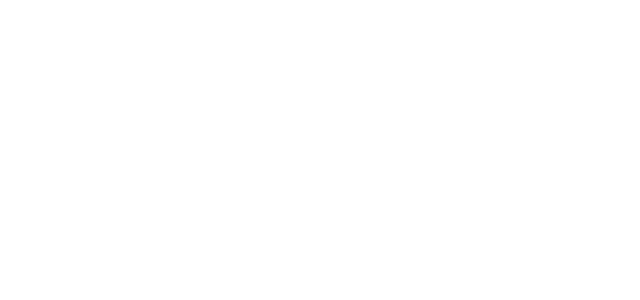
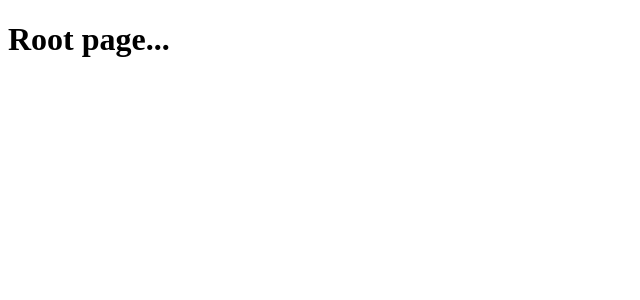
Before and after one commit to GaelQuesadilla/mycronote, a React (Create React App) app: page /default/root in a window 1280 px wide. Before the commit this address had no page. Shown: the top 300 px of the page, without its empty margins (0-640 px from the left). Built offline with nearby package versions, Linux system fonts and the light colour scheme.

Commit message:
⚛ Routes works for multiple storages and items

```diff
--- a/src/App.js
+++ b/src/App.js
@@ -1,5 +1,5 @@
 // Dependencies
-import { Route, Routes } from "react-router-dom";
+import { Route, Routes, Navigate } from "react-router-dom";
 
 // Components
 import Root from "./pages/Root";
@@ -8,8 +8,11 @@
   return (
     <>
       <Routes>
-        <Route exact path="/" element={<Root/>} />
+        <Route exact path="/:storageName/:itemId/" element={<Root/>} />
+        <Route path="*" element={<Navigate replace to="/default/root"/>}/>
       </Routes>
+
+
     </>
   );
 };
```
